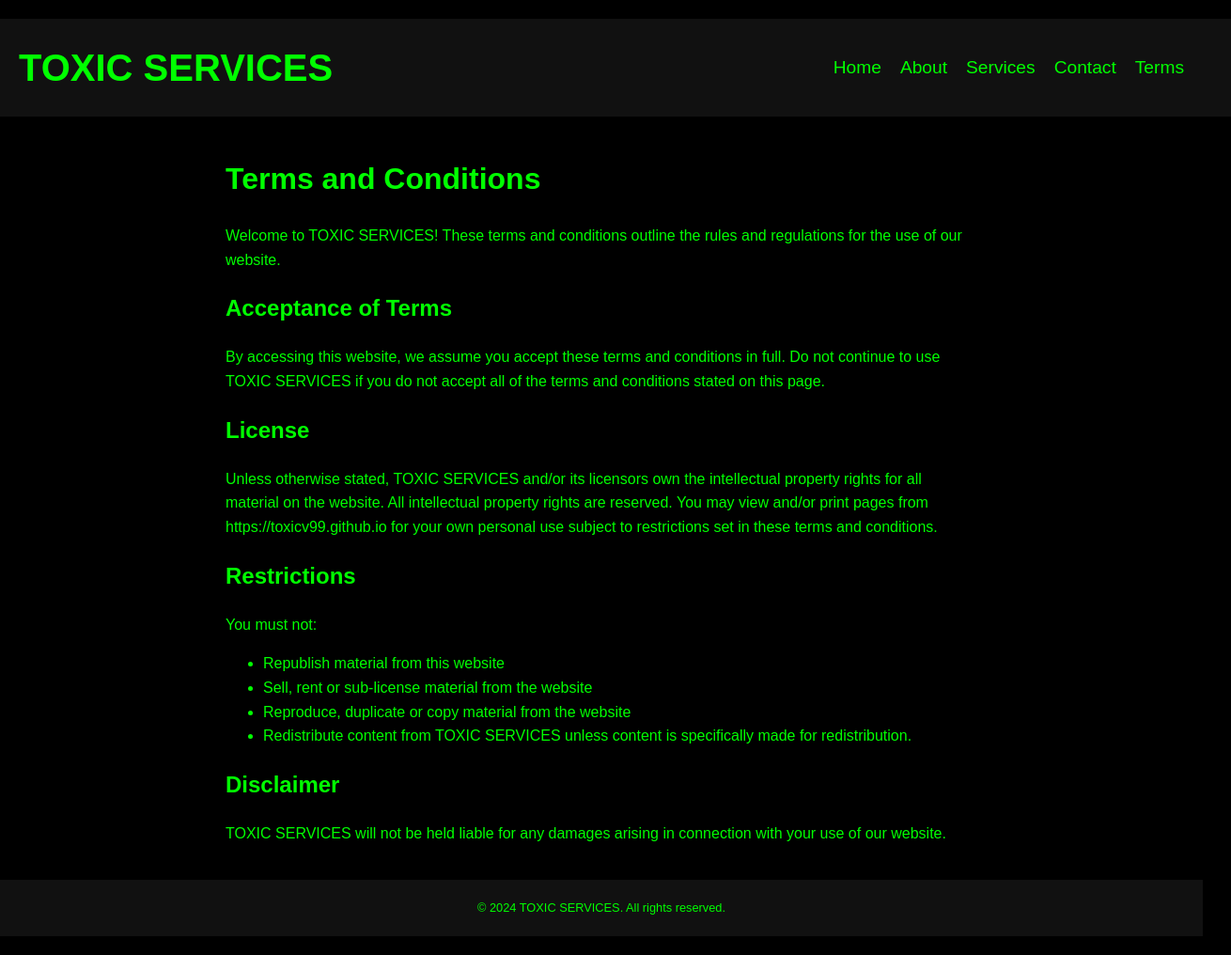
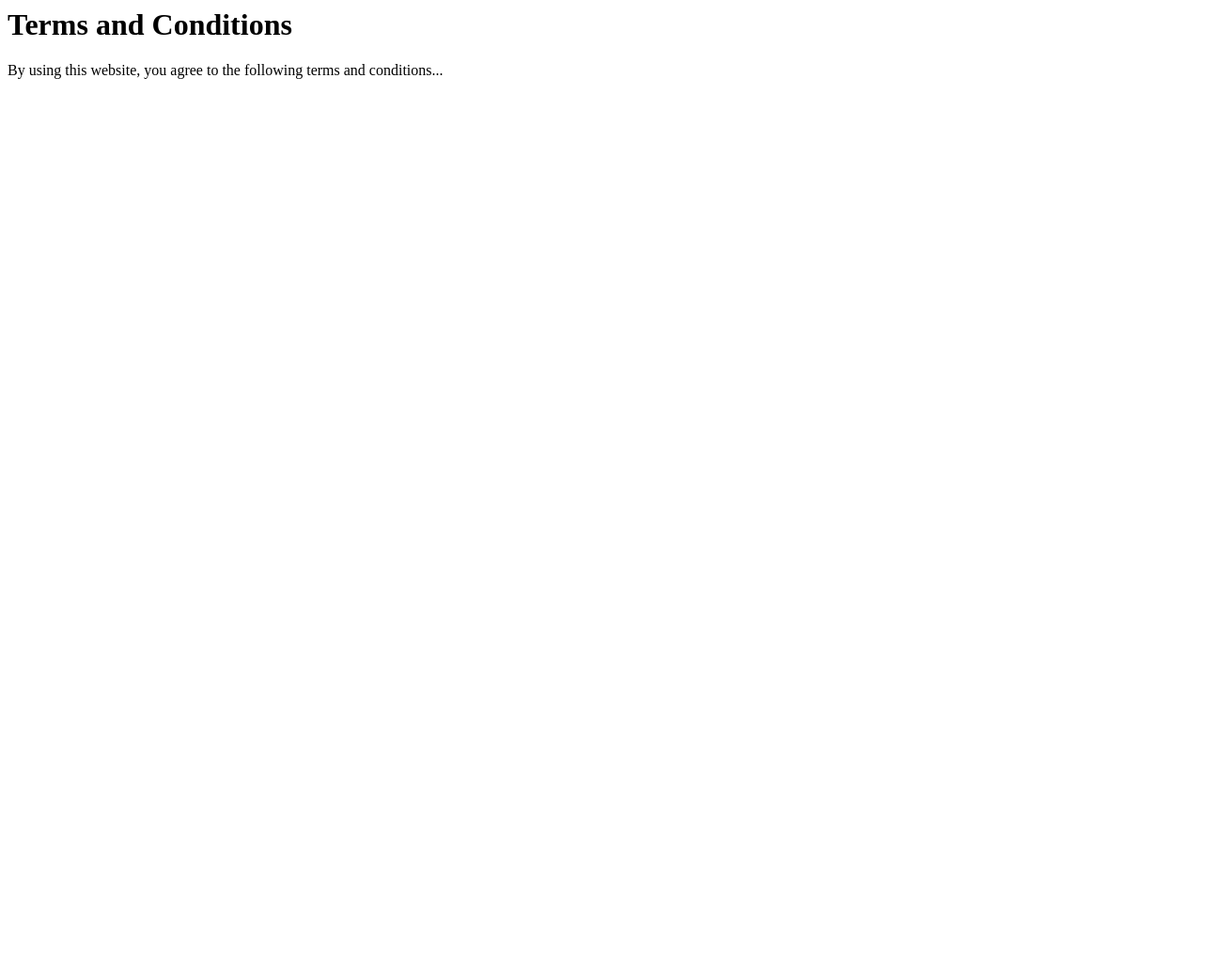
Before and after one commit to toxicv99/OptifyX.github.io, a plain HTML site: page terms.html in a window 1280 px wide. Shown: the whole page at 94% size, 1310 px wide, since content can reach past the window. After the commit the page ends 800 px from the top, so only its background shows below. Drawn offline with Linux system fonts and the light colour scheme.

Commit message:
terms.html

```diff
--- a/terms.html
+++ b/terms.html
@@ -2,112 +2,21 @@
 <head>
     <meta charset="UTF-8">
     <meta name="viewport" content="width=device-width, initial-scale=1.0">
-    <title>Terms and Conditions - TOXIC SERVICES</title>
-    <style>
-        body {
-            font-family: 'Arial', sans-serif;
-            line-height: 1.6;
-            padding: 20px;
-            background-color: #000;
-            color: #00FF00;
-            display: flex;
-            flex-direction: column;
-            align-items: center;
-            min-height: 100vh;
-            justify-content: flex-start;
-            margin: 0;
-        }
-
-        header {
-            display: flex;
-            justify-content: space-between;
-            align-items: center;
-            width: 100%;
-            padding: 20px 50px;
-            background-color: #111;
-            box-shadow: 0 4px 2px -2px rgba(0, 0, 0, 0.5);
-        }
-
-        header h1 {
-            font-size: 2.5em;
-            margin: 0;
-            color: #00FF00;
-        }
-
-        nav {
-            display: flex;
-            align-items: center;
-        }
-
-        nav a {
-            text-decoration: none;
-            color: #00FF00;
-            font-size: 1.2em;
-            margin-left: 20px;
-        }
-
-        .content {
-            width: 90%;
-            max-width: 800px;
-            padding: 20px;
-        }
-
-        h1 {
-            color: #00FF00;
-        }
-
-        a {
-            color: #00FF00;
-        }
-
-        footer {
-            background-color: #111;
-            color: #00FF00;
-            padding: 20px;
-            text-align: center;
-            font-size: 0.8em;
-            width: 100%;
-            margin-top: auto;
-        }
-    </style>
+    <title>Terms - TOXIC SERVICES</title>
+    <!-- Kopiere den Stil vom Header und Footer der Startseite -->
 </head>
 <body>
     <header>
-        <h1>TOXIC SERVICES</h1>
-        <nav>
-            <a href="index.html">Home</a>
-            <a href="#">About</a>
-            <a href="#">Services</a>
-            <a href="#">Contact</a>
-            <a href="terms.html">Terms</a>
-        </nav>
+        <!-- Navigationsmenü -->
     </header>
 
     <div class="content">
         <h1>Terms and Conditions</h1>
-        <p>Welcome to TOXIC SERVICES! These terms and conditions outline the rules and regulations for the use of our website.</p>
-
-        <h2>Acceptance of Terms</h2>
-        <p>By accessing this website, we assume you accept these terms and conditions in full. Do not continue to use TOXIC SERVICES if you do not accept all of the terms and conditions stated on this page.</p>
-
-        <h2>License</h2>
-        <p>Unless otherwise stated, TOXIC SERVICES and/or its licensors own the intellectual property rights for all material on the website. All intellectual property rights are reserved. You may view and/or print pages from https://toxicv99.github.io for your own personal use subject to restrictions set in these terms and conditions.</p>
-
-        <h2>Restrictions</h2>
-        <p>You must not:</p>
-        <ul>
-            <li>Republish material from this website</li>
-            <li>Sell, rent or sub-license material from the website</li>
-            <li>Reproduce, duplicate or copy material from the website</li>
-            <li>Redistribute content from TOXIC SERVICES unless content is specifically made for redistribution.</li>
-        </ul>
-
-        <h2>Disclaimer</h2>
-        <p>TOXIC SERVICES will not be held liable for any damages arising in connection with your use of our website.</p>
+        <p>By using this website, you agree to the following terms and conditions...</p>
     </div>
 
     <footer>
-        &copy; 2024 TOXIC SERVICES. All rights reserved.
+        <!-- Footer-Inhalt -->
     </footer>
 </body>
 </html>
```
